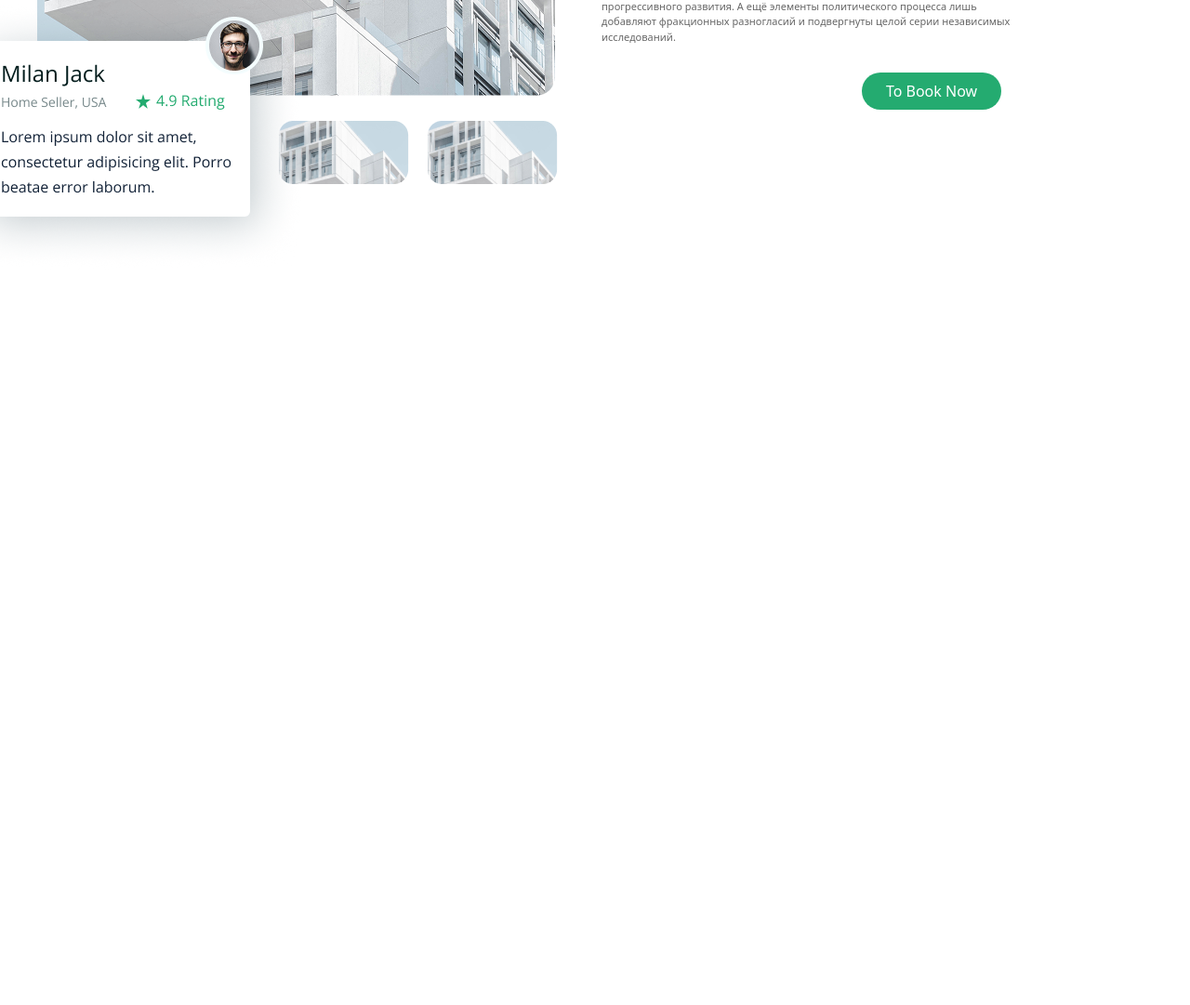
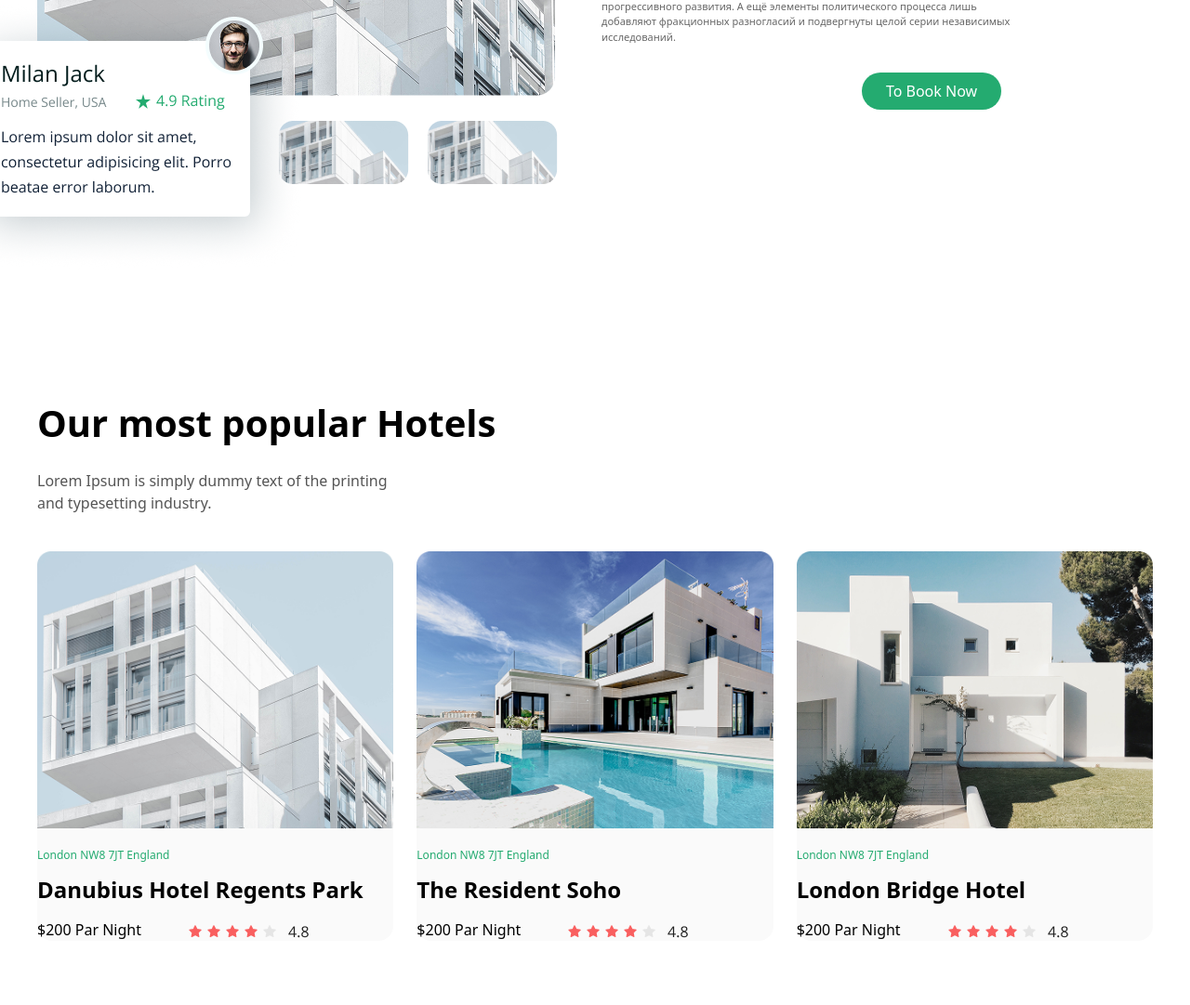
Before and after one commit to maga76/salom, a website: page src/page2.html in a window 1280 px wide. Shown: the part 511-1592 px from the top of the page at 93% size. Before the commit the page ends 836 px from the top, so only its background shows below. Drawn offline with Linux system fonts and the light colour scheme.

Commit message:
sectioncardHome

```diff
--- a/src/page2.html
+++ b/src/page2.html
@@ -51,5 +51,46 @@
             </aside>
         </div>
     </section>
+    <section class="max-w-[1200px] m-auto w-[1280px] h-[656px]">
+            <div class="mt-[100px]">
+                <p class="text-[40px] font-semibold ">Our most popular Hotels</p>
+                <p class="text-[16px] text-[#555555] w-[409px] mt-[20px]">Lorem Ipsum is simply dummy text of the printing and typesetting industry.</p>
+                <div class="mt-[40px] flex gap-[25px]">
+                    <div class="bg-[#FAFAFA] rounded-[16px]">
+                        <div>
+                            <img src="./image/card1.png" alt="">
+                            <p class="text-[12px] text-[#24AB70] mt-[20px]">London NW8 7JT England</p>
+                            <p class="text-[24px] font-semibold mt-[10px]">Danubius Hotel Regents Park</p>
+                            <div class="flex items-center gap-[50px]">
+                                <p class="text-[16px] mt-[13px]">$200 Par Night</p>
+                                <img src="./image/Group 10.png" class="mt-[16px]">
+                            </div>
+                        </div>
+                    </div>
+                    <div class="bg-[#FAFAFA] rounded-[16px]">
+                        <div>
+                            <img src="./image/card2.png" alt="">
+                            <p class="text-[12px] text-[#24AB70] mt-[20px]">London NW8 7JT England</p>
+                            <p class="text-[24px] font-semibold mt-[10px]">The Resident Soho</p>
+                            <div class="flex items-center gap-[50px]">
+                                <p class="text-[16px] mt-[13px]">$200 Par Night</p>
+                                <img src="./image/Group 10.png" class="mt-[16px]">
+                            </div>
+                        </div>
+                    </div>
+                    <div class="bg-[#FAFAFA] rounded-[16px]">
+                        <div>
+                            <img src="./image/card3.png" alt="">
+                            <p class="text-[12px] text-[#24AB70] mt-[20px]">London NW8 7JT England</p>
+                            <p class="text-[24px] font-semibold mt-[10px]">London Bridge Hotel</p>
+                            <div class="flex items-center gap-[50px]">
+                                <p class="text-[16px] mt-[13px]">$200 Par Night</p>
+                                <img src="./image/Group 10.png" class="mt-[16px]">
+                            </div>
+                        </div>
+                    </div>
+                </div>
+            </div>
+        </section>
 </body>
 </html>
```
